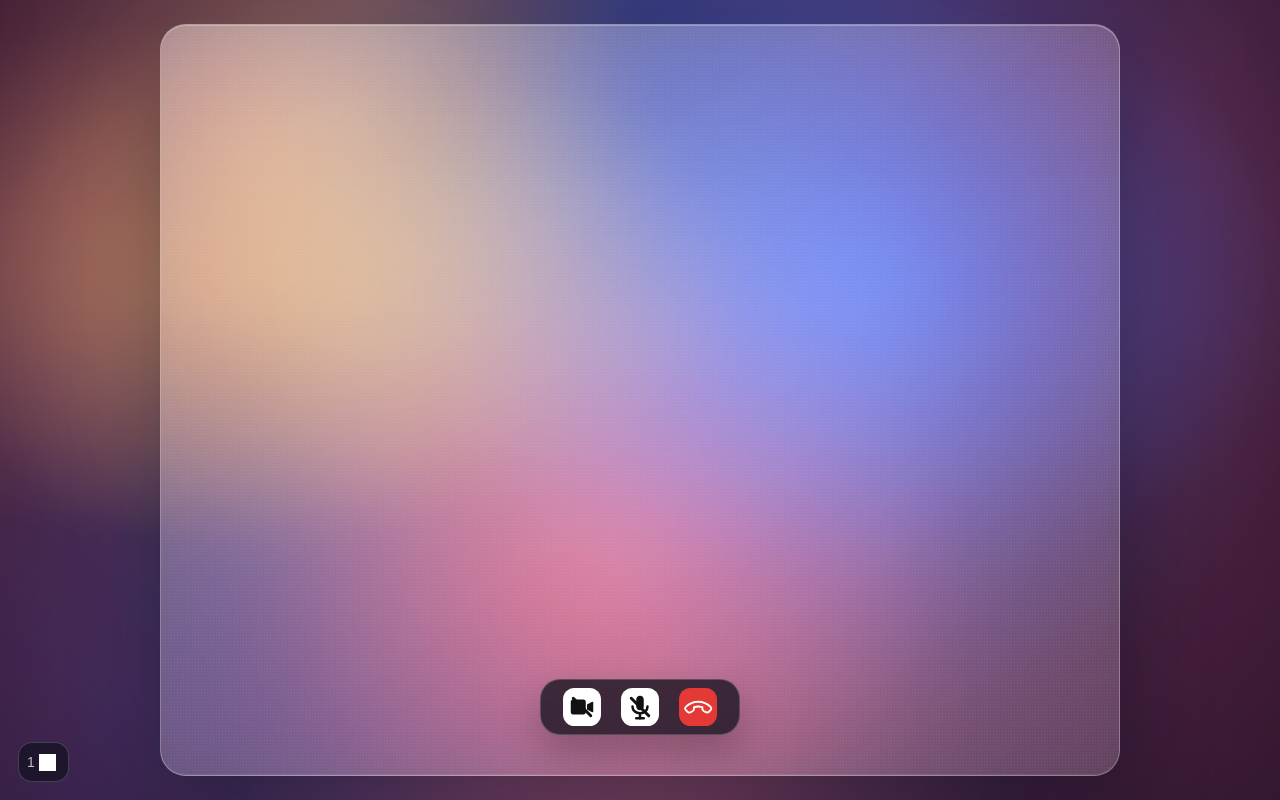
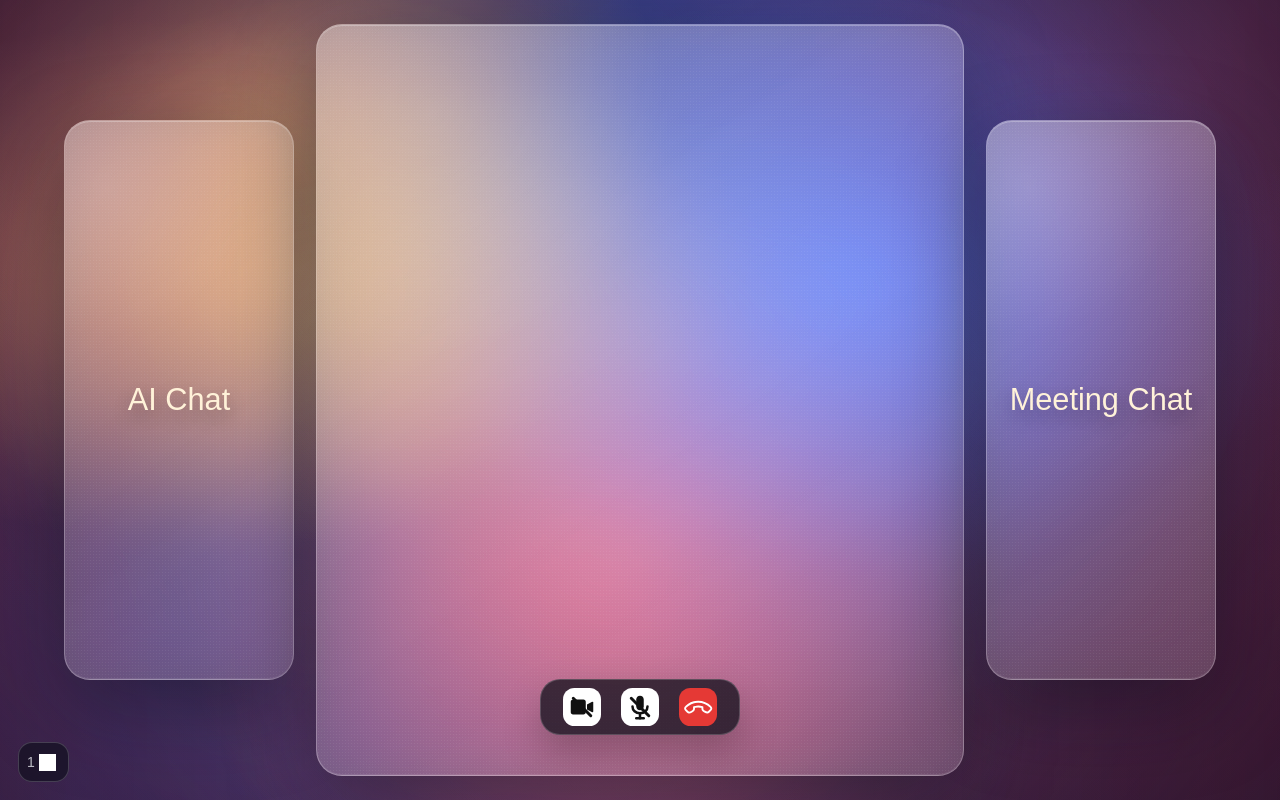
Before and after one commit to ABHINAVAN-labs/Meeting-App, a Next.js app: page /1/room in a window 1280 px wide. Built offline with nearby package versions, Linux system fonts and the light colour scheme; grey boxes are pictures that could not be loaded.

Commit message:
added the structure of left right chat glasses in the meeting room

```diff
--- a/app/[meetingCode]/room/page.tsx
+++ b/app/[meetingCode]/room/page.tsx
@@ -969,6 +969,11 @@ export default function MeetingRoomPage() {
         </div>
       </div>
 
+      <div className="room-cards-layout">
+        <section className="room-side-chat-card glass-panel" aria-label="AI Chat card">
+          <p>AI Chat</p>
+        </section>
+
         <section className="capture-card room-meeting-card glass-panel" aria-label="Meeting room">
           <div className="room-grid" aria-label="Participants grid">
           {selfRole === "teacher" ? (
@@ -1105,6 +1110,11 @@ export default function MeetingRoomPage() {
           </button>
           </nav>
         </section>
+
+        <section className="room-side-chat-card glass-panel" aria-label="Meeting Chat card">
+          <p>Meeting Chat</p>
+        </section>
+      </div>
     </main>
   );
 }
--- a/app/globals.css
+++ b/app/globals.css
@@ -1070,12 +1070,13 @@ h1 {
 }
 
 .home-brand-title {
+  display: block;
   color: #800000;
   margin: 0;
   font-size: 92px;
   line-height: 0.9;
-  text-wrap: balance;
   transform: translateX(-10px);
+  letter-spacing: 0.0000001px;
   text-shadow: 0 10px 24px rgba(85, 30, 0, 0.14);
 }
 
@@ -1330,8 +1331,33 @@ h1 {
   justify-items: center;
 }
 
-.room-shell .capture-card {
-  width: min(700px, 100%);
+.room-cards-layout {
+  display: grid;
+  grid-template-columns: minmax(180px, 230px) minmax(0, 1fr) minmax(180px, 230px);
+  align-items: center;
+  gap: clamp(12px, 1.8vw, 22px);
+  width: min(1360px, 100%);
+}
+
+.room-side-chat-card {
+  height: min(560px, calc(100vh - 130px));
+  border-radius: 26px;
+  display: grid;
+  place-items: center;
+  padding: 18px;
+}
+
+.room-side-chat-card p {
+  margin: 0;
+  color: #fff2d9;
+  font-size: clamp(24px, 2.4vw, 32px);
+  line-height: 1;
+  text-align: center;
+  text-shadow: 0 8px 18px rgba(20, 8, 32, 0.3);
+}
+
+.room-shell .room-cards-layout .capture-card {
+  width: min(900px, 100%);
 }
 
 .room-video-shell {
@@ -1368,10 +1394,6 @@ h1 {
   background: rgba(10, 13, 23, 0.72);
   box-shadow: 0 18px 38px rgba(0, 0, 0, 0.24);
 }
-.room-shell .capture-card {
-  width: min(960px, 100%);
-}
-
 .room-meeting-card {
   grid-template-rows: minmax(0, 1fr) auto auto;
 }
@@ -1924,6 +1946,19 @@ h1 {
 }
 
 @media (max-width: 760px) {
+  .room-cards-layout {
+    grid-template-columns: 1fr;
+  }
+
+  .room-side-chat-card {
+    width: min(960px, 100%);
+    height: 120px;
+  }
+
+  .room-side-chat-card p {
+    font-size: 26px;
+  }
+
   .room-grid {
     grid-template-columns: 1fr;
   }
--- a/app/page.tsx
+++ b/app/page.tsx
@@ -23,7 +23,7 @@ export default function Home() {
           <p className={`home-kicker ${oxygen.className}`} style={{ fontWeight: 700 }}>
             Zero Lag. Full Attention
           </p>
-          <h1 className="home-brand-title meetigate-font">Meetigate</h1>
+          <h1 className="home-brand-title meetigate-font ">Meetigate</h1>
           <p className={`home-copy ${nunito.className}`} style={{ fontWeight: 400 }}>
             We help teachers and students stay connected and learn without interruption.
           </p>
```
Lines whose indentation alone changed are shown as unchanged.
